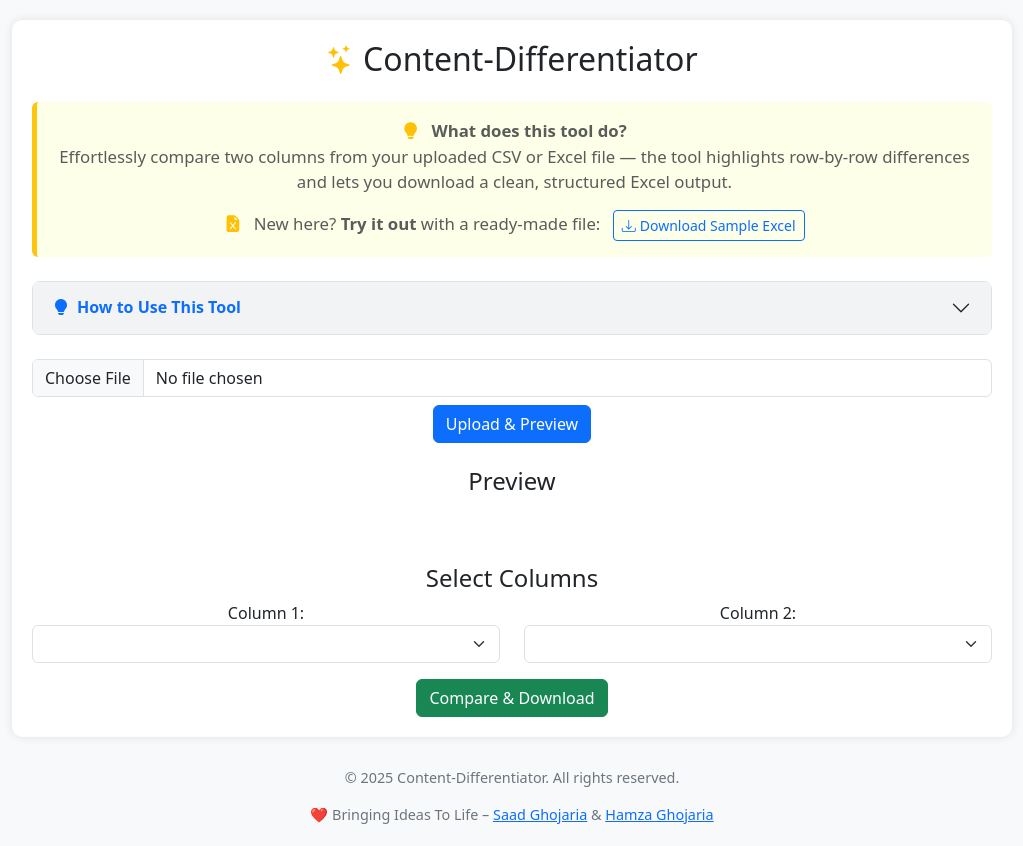
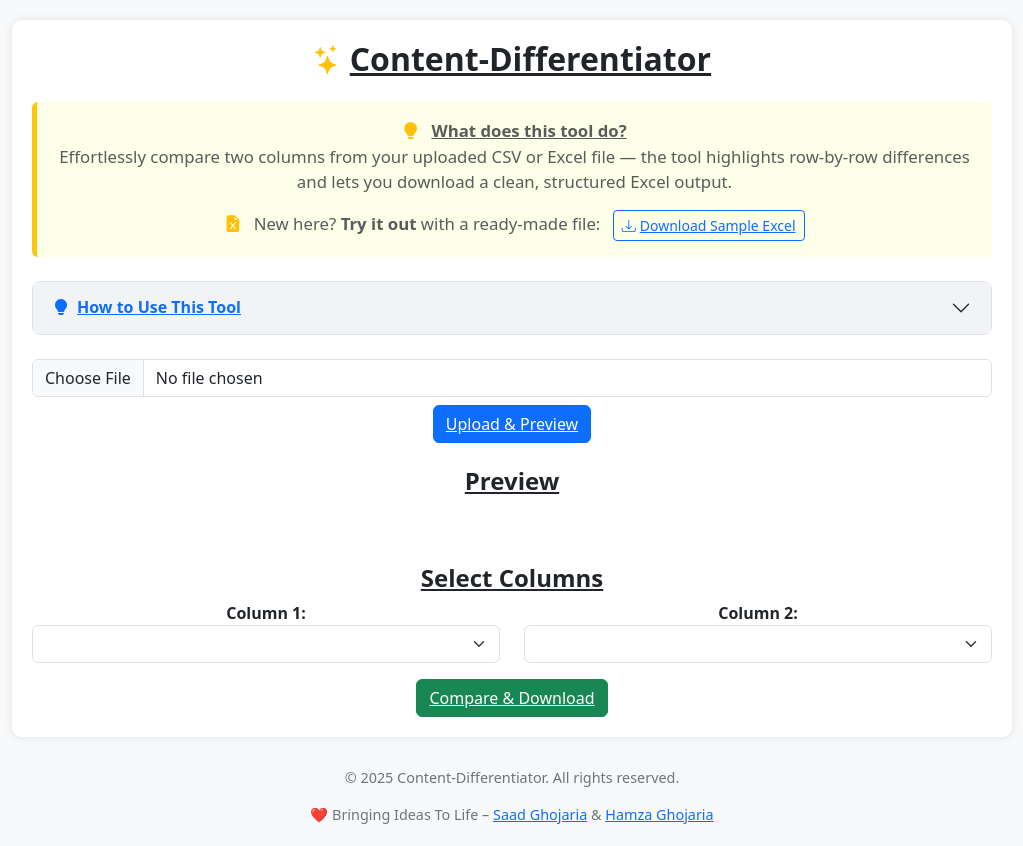
Before and after one commit to hamzaghojaria/Content-Differentiator, a plain HTML site: page Frontend/index.html in a window 1280 px wide. Shown: the whole page, without its empty margins (128-1151 px from the left). Drawn offline with nearby package versions, Linux system fonts and the light colour scheme; files that its build step writes are made by us from their sources; files whose address does not match are found by name.

Commit message:
Update index.html

```diff
--- a/Frontend/index.html
+++ b/Frontend/index.html
@@ -28,14 +28,14 @@
     <div class="container text-center">
         <h2 class="mb-4 d-flex justify-content-center align-items-center">
             <i class="bi bi-stars text-warning me-2" style="font-size: 1.8rem;"></i>
-            Content-Differentiator
+            <b><u>Content-Differentiator</u></b>
         </h2>
 
 
         <div class="text-muted mb-4 px-3 py-3 rounded" style="background-color: #feffe9; font-size: 1.05rem; border-left: 5px solid #fdc50d;">
             <p class="mb-2">
                 <i class="bi bi-lightbulb-fill text-warning me-2"></i>
-                <strong>What does this tool do?</strong><br>
+                <strong><u>What does this tool do?</u></strong><br>
                 Effortlessly compare two columns from your uploaded CSV or Excel file — the tool highlights row-by-row differences and lets you download a clean, structured Excel output.
             </p>
 
@@ -43,7 +43,7 @@
                 <i class="bi bi-file-earmark-excel-fill me-2 text-warning"></i>
                 New here? <strong>Try it out</strong> with a ready-made file:
                 <a href="static/sample_input.xls" download="" class="btn btn-sm btn-outline-primary ms-2">
-                    <i class="bi bi-download me-1"></i>Download Sample Excel
+                    <i class="bi bi-download me-1"></i><u>Download Sample Excel</u>
                 </a>
             </div>
         </div>
@@ -53,7 +53,7 @@
             <div class="accordion-item" style="border: 1px solid #dee2e6; border-radius: 8px;">
                 <h2 class="accordion-header" id="headingGuide">
                     <button class="accordion-button collapsed" type="button" data-bs-toggle="collapse" data-bs-target="#collapseGuide" aria-expanded="false" aria-controls="collapseGuide" style="background-color: #f1f3f5; color: #0d6efd; font-weight: 600;">
-                        <i class="bi bi-lightbulb-fill text-primary me-2"></i> How to Use This Tool
+                        <i class="bi bi-lightbulb-fill text-primary me-2"></i><u> How to Use This Tool</u>
                     </button>
                 </h2>
                 <div id="collapseGuide" class="accordion-collapse collapse" aria-labelledby="headingGuide" data-bs-parent="#guideAccordion">
@@ -77,38 +77,38 @@
         <!-- File Upload Section -->
         <div class="mb-3">
             <input type="file" id="fileInput" class="form-control" accept=".csv,.xlsx,.xls">
-            <button class="btn btn-primary mt-2" onclick="uploadFile()">Upload &amp; Preview</button>
+            <button class="btn btn-primary mt-2" onclick="uploadFile()"><u>Upload &amp; Preview</u></button>
         </div>
 
         <!-- Table Preview -->
-        <h4 class="mt-4">Preview</h4>
+        <h4 class="mt-4"><b><u>Preview</u></b></h4>
         <div class="table-responsive">
             <table class="table table-bordered table-striped" id="previewTable"></table>
         </div>
 
         <!-- Column Selection -->
-        <h4 class="mt-4">Select Columns</h4>
+        <h4 class="mt-4"><b><u>Select Columns</u></b></h4>
         <div class="row">
             <div class="col-md-6">
-                <label>Column 1:</label>
+                <label><b>Column 1:</b></label>
                 <select id="column1" class="form-select"></select>
             </div>
             <div class="col-md-6">
-                <label>Column 2:</label>
+                <label><b>Column 2:</b></label>
                 <select id="column2" class="form-select"></select>
             </div>
         </div>
 
         <!-- Process Button & Loader -->
-        <button class="btn btn-success mt-3" onclick="processFile()">Compare &amp; Download</button>
+        <button class="btn btn-success mt-3" onclick="processFile()"><u>Compare &amp; Download</u></button>
 
         <!-- Progress Bar Loader -->
         <div id="progressBar"></div>
 
         <!-- Download Section -->
         <div id="downloadSection" style="display: none;">
-            <h4 class="mt-4">Download Processed File</h4>
-            <a id="downloadLink" class="btn btn-warning" href="#" download="final_output.xlsx">Download Excel File</a>
+            <h4 class="mt-4"><b><u>Download Processed File</u></b></h4>
+            <a id="downloadLink" class="btn btn-warning" href="#" download="final_output.xlsx"><u>Download Excel File</u></a>
         </div>
     </div>
 
```
